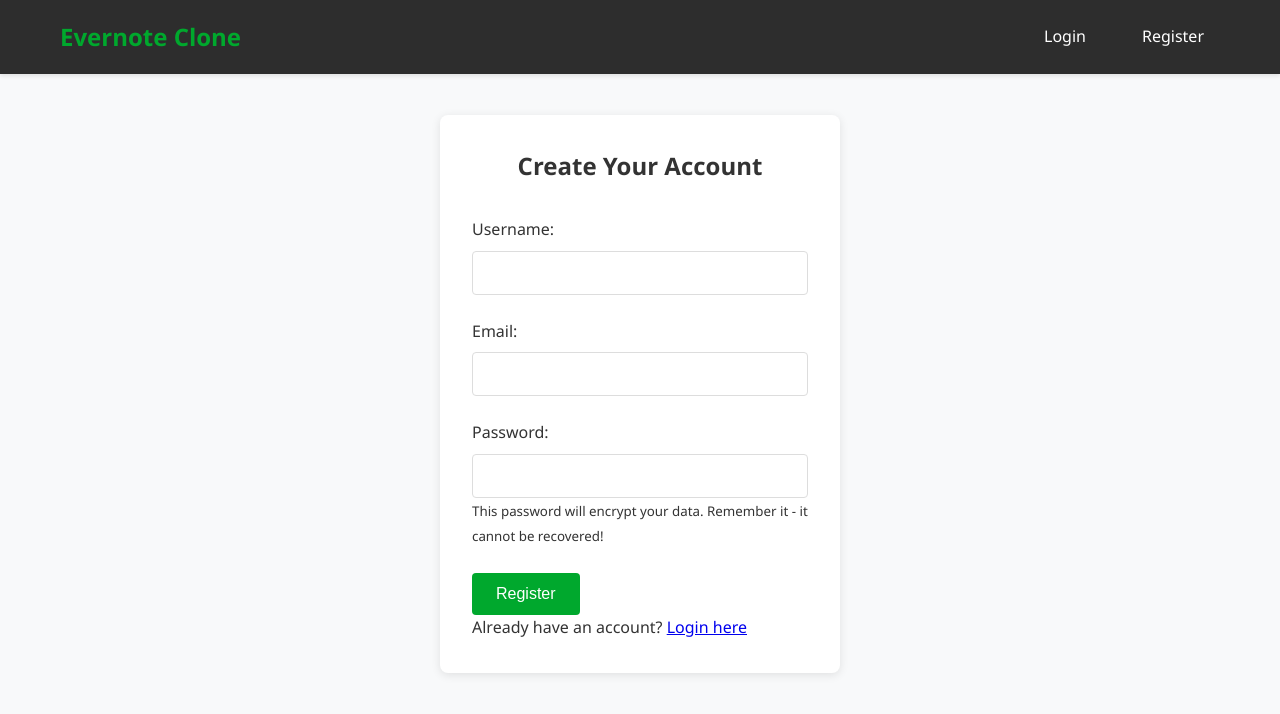
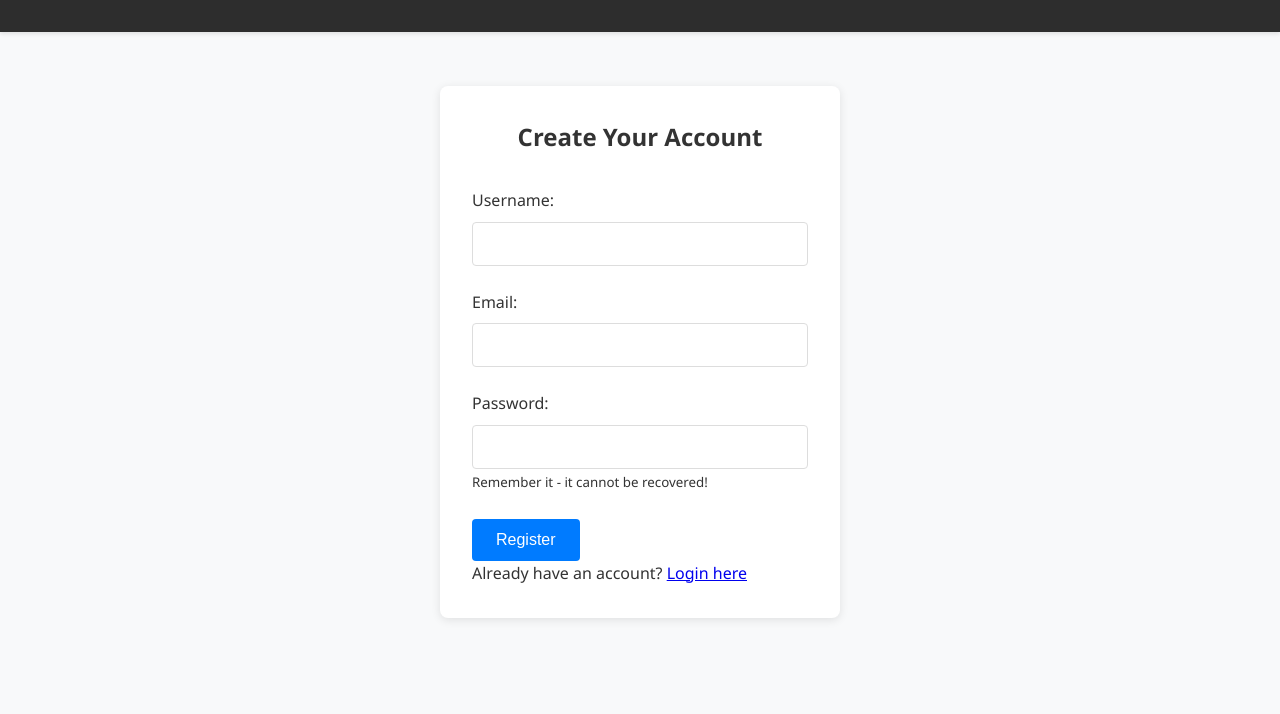
Before and after one commit to throwAway-bit-ass/encrypted-webapp-notepad, a Flask app: page /register in a window 1280 px wide. Shown: the top 714 px of the page. Run offline with Flask 3, Linux system fonts and the light colour scheme.

Commit message:
Add files via upload

```diff
--- a/app.py
+++ b/app.py
@@ -9,7 +9,7 @@ load_dotenv()
 
 app = Flask(__name__)
 app.config['SECRET_KEY'] = os.environ.get('SECRET_KEY')
-app.config['SQLALCHEMY_DATABASE_URI'] = 'sqlite:///evernote.db'
+app.config['SQLALCHEMY_DATABASE_URI'] = 'sqlite:///notepad.db'
 app.config['SQLALCHEMY_TRACK_MODIFICATIONS'] = False
 
 TIME_TO_LOGOUT_MINUTES = 5
@@ -36,7 +36,7 @@ def make_session_permanent():
 def index():
     if current_user.is_authenticated:
         return redirect(url_for('notes'))
-    return render_template('index.html')
+    return redirect(url_for('login'))
 
 
 @app.route('/register', methods=['GET', 'POST'])
@@ -88,34 +88,27 @@ def login():
     if request.method == 'GET':
         return render_template('login.html')
 
-    if request.is_json:
-        data = request.get_json()
-        username = data.get('username')
-        password = data.get('password')
+    if not request.is_json:
+        return jsonify({'error': 'Invalid request, expected JSON.'}), 415
+
+    data = request.get_json()
+    username = data.get('username')
+    password = data.get('password')
 
     user = User.query.filter_by(username=username).first()
 
     if user and user.check_password(password):
         login_user(user, remember=False)
 
-        if request.is_json:
-            return jsonify({
-                'message': 'Login successful',
-                'encrypted_private_key': user.encrypted_private_key,
-                'encrypted_note_key': user.encrypted_note_key,
-                'salt': user.salt,
-                'iv': user.iv
-            }), 200
-        else:
-            flash('Login successful!')
-            next_page = request.args.get('next')
-            return redirect(next_page or url_for('notes'))
+        return jsonify({
+            'message': 'Login successful',
+            'encrypted_private_key': user.encrypted_private_key,
+            'encrypted_note_key': user.encrypted_note_key,
+            'salt': user.salt,
+            'iv': user.iv
+        }), 200
     else:
-        if request.is_json:
-            return jsonify({'error': 'Invalid username or password'}), 401
-        else:
-            flash('Invalid username or password')
-            return render_template('login.html')
+        return jsonify({'error': 'Invalid username or password'}), 401
 
 @app.route('/logout')
 def logout():
--- a/static/css/style.css
+++ b/static/css/style.css
@@ -35,7 +35,7 @@ body {
 }
 
 .nav-brand h2 {
-    color: #00a82d;
+    color: #007bff;
 }
 
 .nav-links {
@@ -69,12 +69,12 @@ body {
 }
 
 .btn-primary {
-    background: #00a82d;
+    background: #007bff;
     color: white;
 }
 
 .btn-primary:hover {
-    background: #008c24;
+    background: #0056b3;
 }
 
 .btn-secondary {
@@ -104,7 +104,7 @@ body {
 .hero {
     text-align: center;
     padding: 4rem 0;
-    background: linear-gradient(135deg, #00a82d, #008c24);
+    background: linear-gradient(135deg, #007bff, #0056b3);
     color: white;
 }
 
@@ -143,7 +143,7 @@ body {
 
 .feature h3 {
     margin-bottom: 1rem;
-    color: #00a82d;
+    color: #007bff;
 }
 
 /* Auth Forms */
@@ -189,7 +189,7 @@ body {
 
 .form-group input:focus {
     outline: none;
-    border-color: #00a82d;
+    border-color: #007bff;
 }
 
 /* Notes */
@@ -227,7 +227,7 @@ body {
     padding: 1.5rem;
     border-radius: 8px;
     box-shadow: 0 2px 10px rgba(0,0,0,0.1);
-    border-left: 4px solid #00a82d;
+    border-left: 4px solid #007bff;
 }
 
 .note-title {
--- a/static/js/editor.js
+++ b/static/js/editor.js
@@ -68,7 +68,7 @@ class EditorManager {
         clearTimeout(this.autoSaveTimeout);
         this.autoSaveTimeout = setTimeout(() => {
             this.saveNote(false);
-        }, 2000);
+        }, 60000);
     }
 
     async saveNote(shouldRedirect = true) {
@@ -80,10 +80,6 @@ class EditorManager {
 
         const title = document.getElementById('noteTitle').value || 'Untitled';
         const content = document.getElementById('noteContent').value;
-        if (!title.trim() && !content.trim()) {
-            showNotification('Note cannot be empty', 'error');
-            return;
-        }
 
         try {
             const iv = crypto.getRandomValues(new Uint8Array(12));
--- a/templates/base.html
+++ b/templates/base.html
@@ -3,30 +3,23 @@
 <head>
     <meta charset="UTF-8">
     <meta name="viewport" content="width=device-width, initial-scale=1.0">
-    <title>{% block title %}Evernote Clone{% endblock %}</title>
+    <title>{% block title %}Encrypted Notepad{% endblock %}</title>
     <link rel="stylesheet" href="{{ url_for('static', filename='css/style.css') }}">
 </head>
 <body>
     <nav class="navbar">
         <div class="nav-container">
             <div class="nav-brand">
-                <h2>Evernote Clone</h2>
             </div>
             <div class="nav-links">
                 {% if current_user.is_authenticated %}
                     <span>Welcome, {{ current_user.username }}</span>
-                    <a href="{{ url_for('notes') }}">My Notes</a>
-                    <a href="{{ url_for('create_note_page') }}">Create Note</a>
                     <a href="{{ url_for('logout') }}" id="logout-link">Logout</a>
-                {% else %}
-                    <a href="{{ url_for('login') }}">Login</a>
-                    <a href="{{ url_for('register') }}">Register</a>
                 {% endif %}
             </div>
         </div>
     </nav>
 
-    <!-- Session timeout warning modal - ONLY for logged in users -->
     {% if current_user.is_authenticated %}
     <div id="sessionTimeoutModal" class="modal" style="display: none;">
         <div class="modal-content">
@@ -53,8 +46,7 @@
         {% block content %}{% endblock %}
     </div>
 
-    <!--  Flash messages removal  -->
-     <script>
+    <script>
         document.addEventListener('DOMContentLoaded', function() {
             setTimeout(function() {
                 const flashMessages = document.querySelectorAll('.flash-message');
@@ -65,16 +57,13 @@
         });
     </script>
 
-    <!-- Global scripts -->
     <script src="{{ url_for('static', filename='js/crypto.js') }}"></script>
     <script src="{{ url_for('static', filename='js/script.js') }}"></script>
 
-    <!-- Session management script - ONLY for logged in users -->
     {% if current_user.is_authenticated %}
     <script src="{{ url_for('static', filename='js/session.js') }}"></script>
     {% endif %}
 
-    <!-- Page-specific scripts -->
     {% block scripts %}{% endblock %}
 </body>
 </html>
--- a/templates/login.html
+++ b/templates/login.html
@@ -12,7 +12,6 @@
             <div class="form-group">
                 <label for="password">Password:</label>
                 <input type="password" id="password" name="password" required>
-                <small class="password-hint">Enter your encryption password</small>
             </div>
             <button type="submit" class="btn btn-primary">Login</button>
         </form>
--- a/templates/register.html
+++ b/templates/register.html
@@ -16,7 +16,7 @@
             <div class="form-group">
                 <label for="password">Password:</label>
                 <input type="password" id="password" name="password" required>
-                <small class="password-hint">This password will encrypt your data. Remember it - it cannot be recovered!</small>
+                <small class="password-hint">Remember it - it cannot be recovered!</small>
             </div>
             <button type="submit" class="btn btn-primary">Register</button>
         </form>
```
